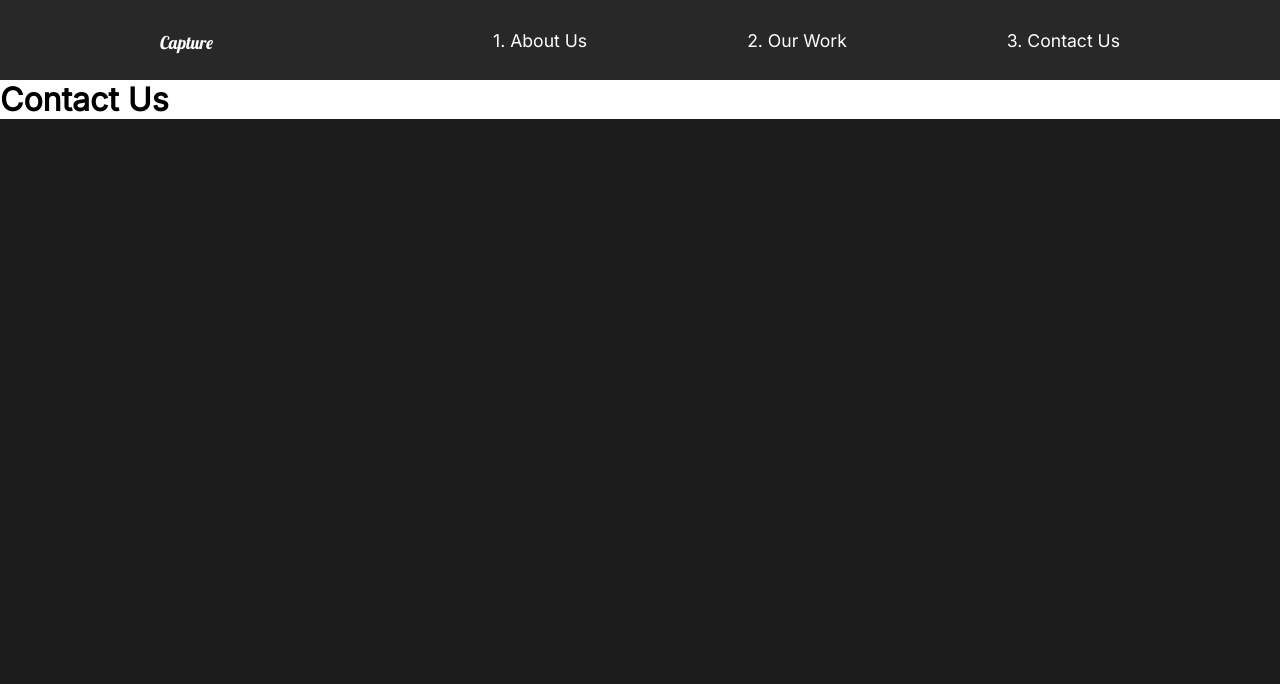
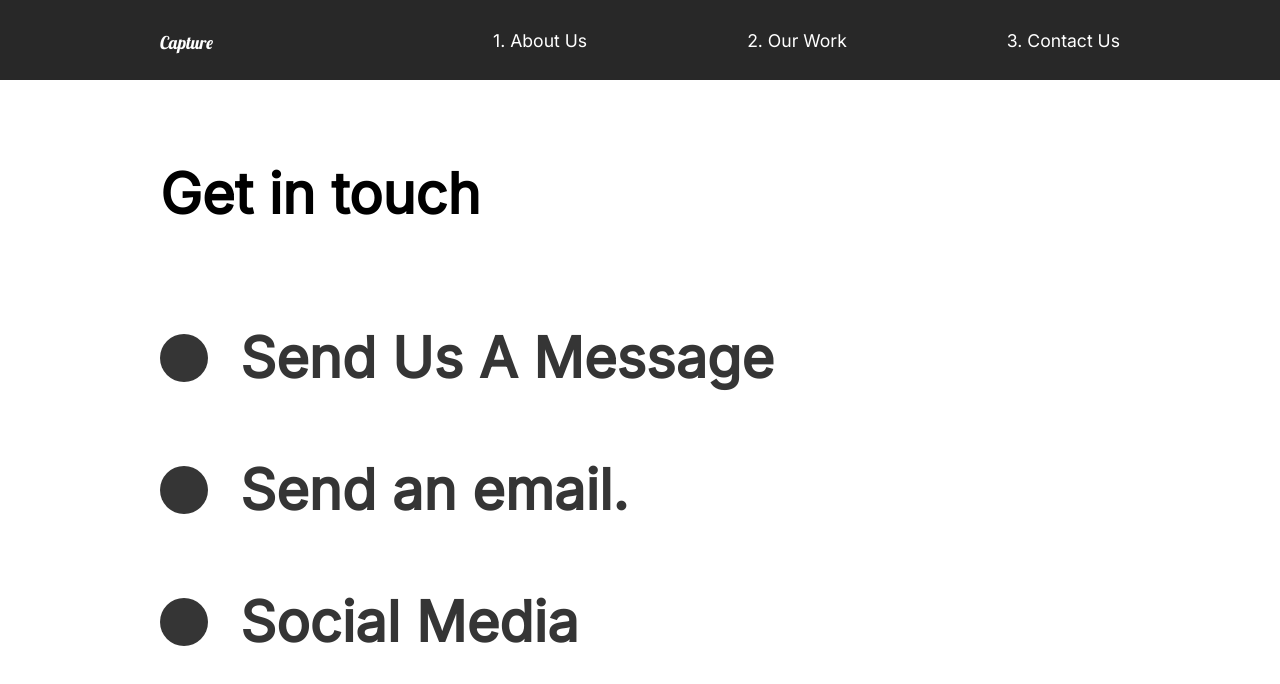
Before and after one commit to saysonjerald/portfolio-react, a React (Create React App) app: page /contact in a window 1280 px wide. Shown: the top 684 px of the page. Built offline with nearby package versions, Linux system fonts and the light colour scheme.

Commit message:
21. Contact Animation

```diff
--- a/src/components/GlobalStyle.js
+++ b/src/components/GlobalStyle.js
@@ -30,8 +30,8 @@
 }
 
 h2 {
-        font-weight: lighter;
-        font-size: 4rem;
+        font-weight: bold;
+        font-size: 3.5rem;
     }
 
 h3 {
--- a/src/pages/ContactUs.js
+++ b/src/pages/ContactUs.js
@@ -1,13 +1,65 @@
 import React from 'react';
 import {motion} from 'framer-motion';
-import {pageAnimation} from '../animation';
+import styled from 'styled-components';
+
+import {pageAnimation, titleAnim} from '../animation';
+import { Hide } from '../styles';
 
 const ContactUs = () => {
     return(
-        <motion.div variants={pageAnimation} initial="hidden" animate="show" exit="exit" style={{background: "#fff"}}>
-            <h1>Contact Us</h1>
-        </motion.div>
+        <ContractStyle variants={pageAnimation} initial="hidden" animate="show" exit="exit" style={{background: "#fff"}}>
+            <Title>
+                <Hide>
+                    <motion.h2 variants={titleAnim}>Get in touch</motion.h2>
+                </Hide>
+            </Title>
+            <div>
+                <Hide>
+                    <Social variants={titleAnim}>
+                        <Circle />
+                        <h2>Send Us A Message</h2>
+                    </Social>
+                </Hide>
+                <Hide>
+                    <Social variants={titleAnim}>
+                        <Circle />
+                        <h2>Send an email.</h2>
+                    </Social>
+                </Hide>
+                <Hide>
+                    <Social variants={titleAnim}>
+                        <Circle />
+                        <h2>Social Media</h2>
+                    </Social>
+                </Hide>
+            </div>
+        </ContractStyle>
     )
 }
 
+const ContractStyle = styled(motion.div)`
+    padding: 5rem 10rem;
+    color: #353535;
+    min-height: 90vh;
+`
+const Title = styled.div`
+    margin-bottom: 4rem;
+    color: black;
+`
+
+const Circle = styled.div`
+    border-radius: 50%;
+    width: 3rem;
+    height: 3rem;
+     background: #353535;
+`
+
+const Social = styled(motion.div)`
+    display: flex;
+    align-items: center;
+    h2{
+        margin: 2rem;
+    }
+`
+
 export default ContactUs;
```
